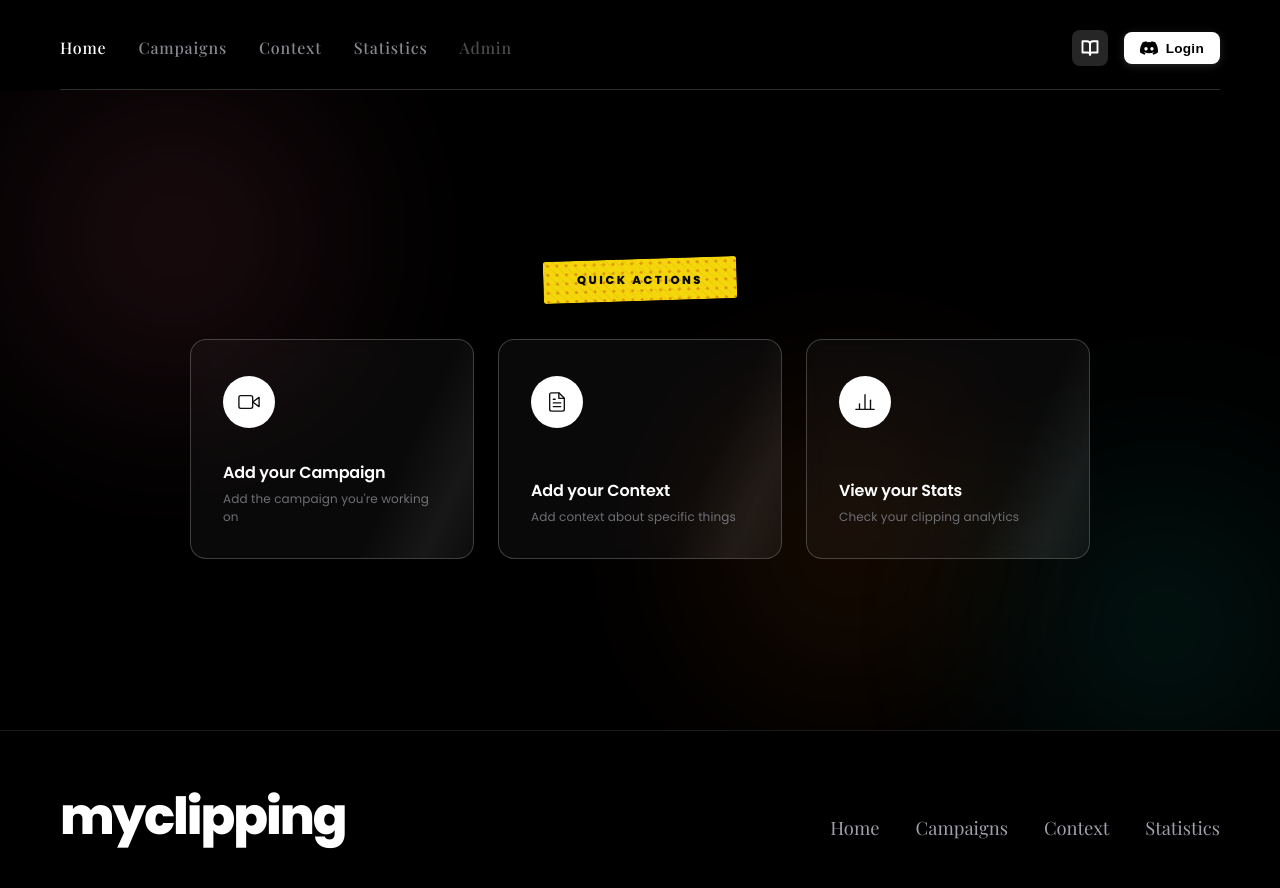
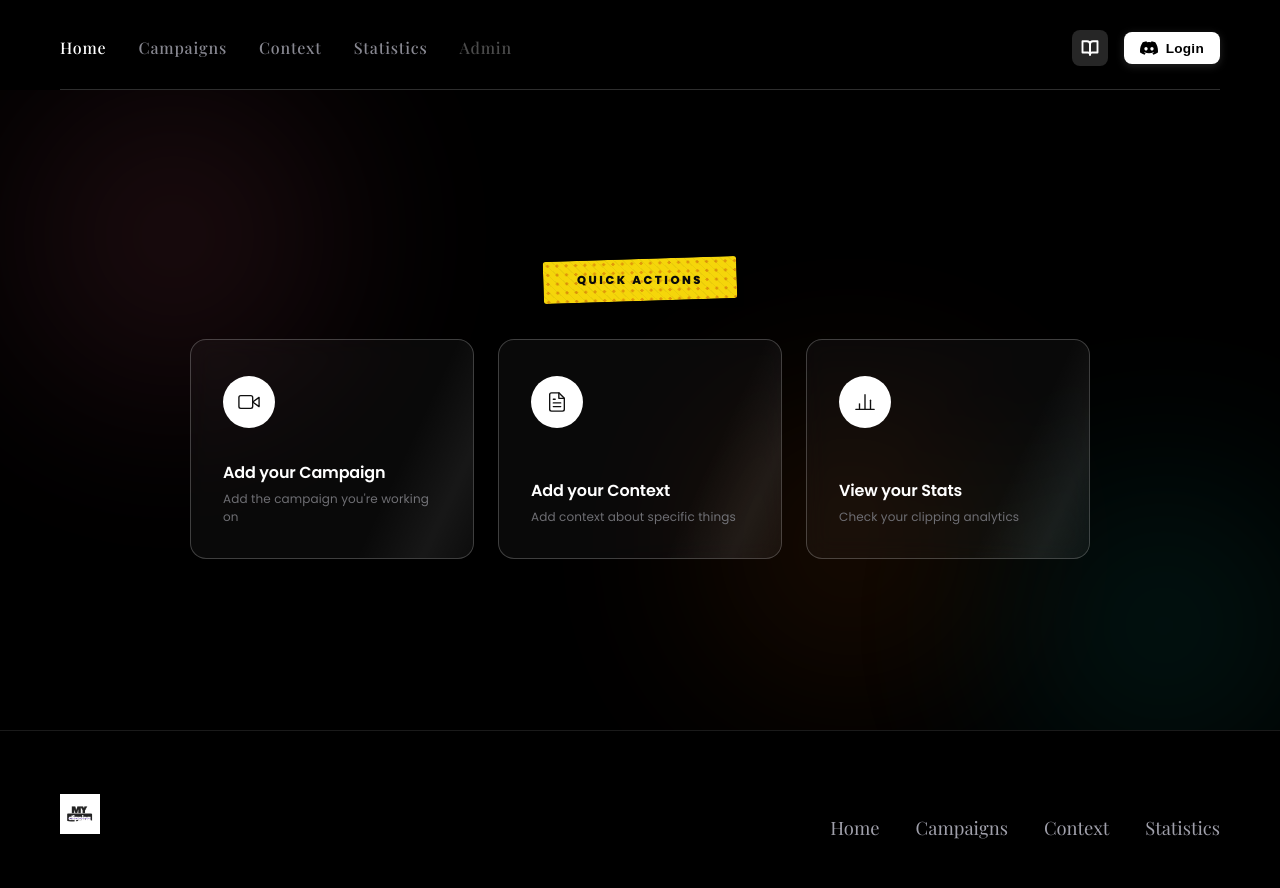
Before and after one commit to Clipinghouse/version1, a Next.js app: page / in a window 1280 px wide. Shown: the top 888 px of the page. Built offline with nearby package versions, Linux system fonts and the light colour scheme; no server answers; a web font is replaced by a local one.

Commit message:
Branding: Add PNG logo as favicon and replace text logo with image

```diff
--- a/src/app/components/AppShell.tsx
+++ b/src/app/components/AppShell.tsx
@@ -21,7 +21,9 @@ export default function AppShell({ children }: { children: React.ReactNode }) {
             {/* ══ TOP HEADER ══════════════════════════════════════════════════════ */}
             <header className="app-header">
                 {/* Mobile Logo */}
-                <div className="mobile-logo">myclipping</div>
+                <div className="mobile-logo">
+                    <img src="/myclipping_fav_icon.png" alt="MyClipping" style={{ height: "28px", width: "auto", objectFit: "contain" }} />
+                </div>
 
                 {/* Desktop Nav Links */}
                 <nav className="header-left-nav">
@@ -83,7 +85,9 @@ export default function AppShell({ children }: { children: React.ReactNode }) {
 
             {/* ══ FOOTER (Desktop) ════════════════════════════════════════════════ */}
             <footer className="app-footer">
-                <div className="footer-brand">myclipping</div>
+                <div className="footer-brand">
+                    <img src="/myclipping_fav_icon.png" alt="MyClipping" style={{ height: "40px", width: "auto", objectFit: "contain" }} />
+                </div>
                 <nav className="footer-nav">
                     {NAV_LINKS.map(({ label, href }) => (
                         <Link key={href} href={href} className="footer-nav-link">
--- a/src/app/layout.tsx
+++ b/src/app/layout.tsx
@@ -4,6 +4,11 @@ import "./globals.css";
 export const metadata: Metadata = {
   title: "MyClipping",
   description: "Your creative campaign workspace.",
+  icons: {
+    icon: "/myclipping_fav_icon.png",
+    shortcut: "/myclipping_fav_icon.png",
+    apple: "/myclipping_fav_icon.png",
+  },
 };
 
 export const viewport: Viewport = {
```
Also changed, not shown: public/myclipping_fav_icon.png (added).
